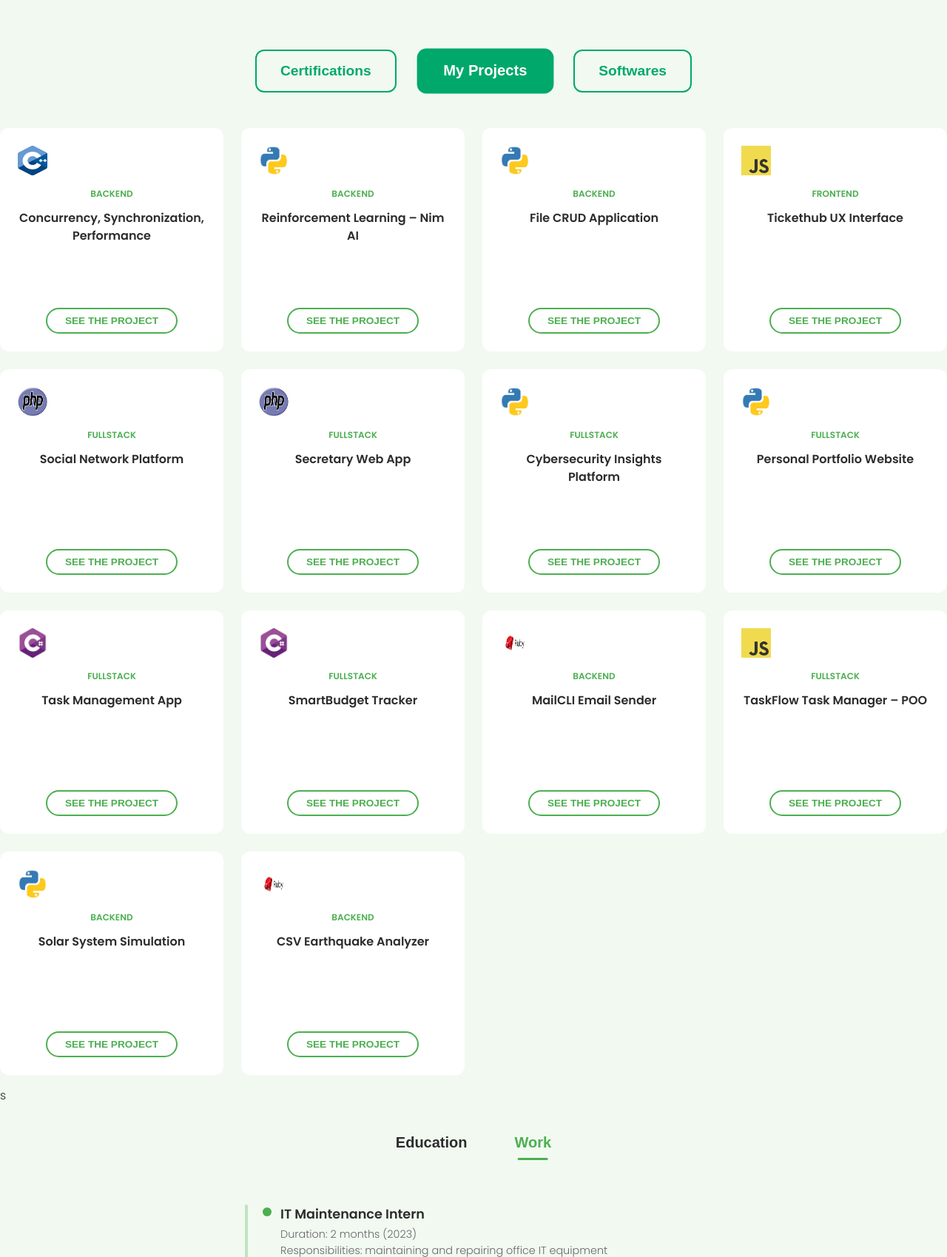
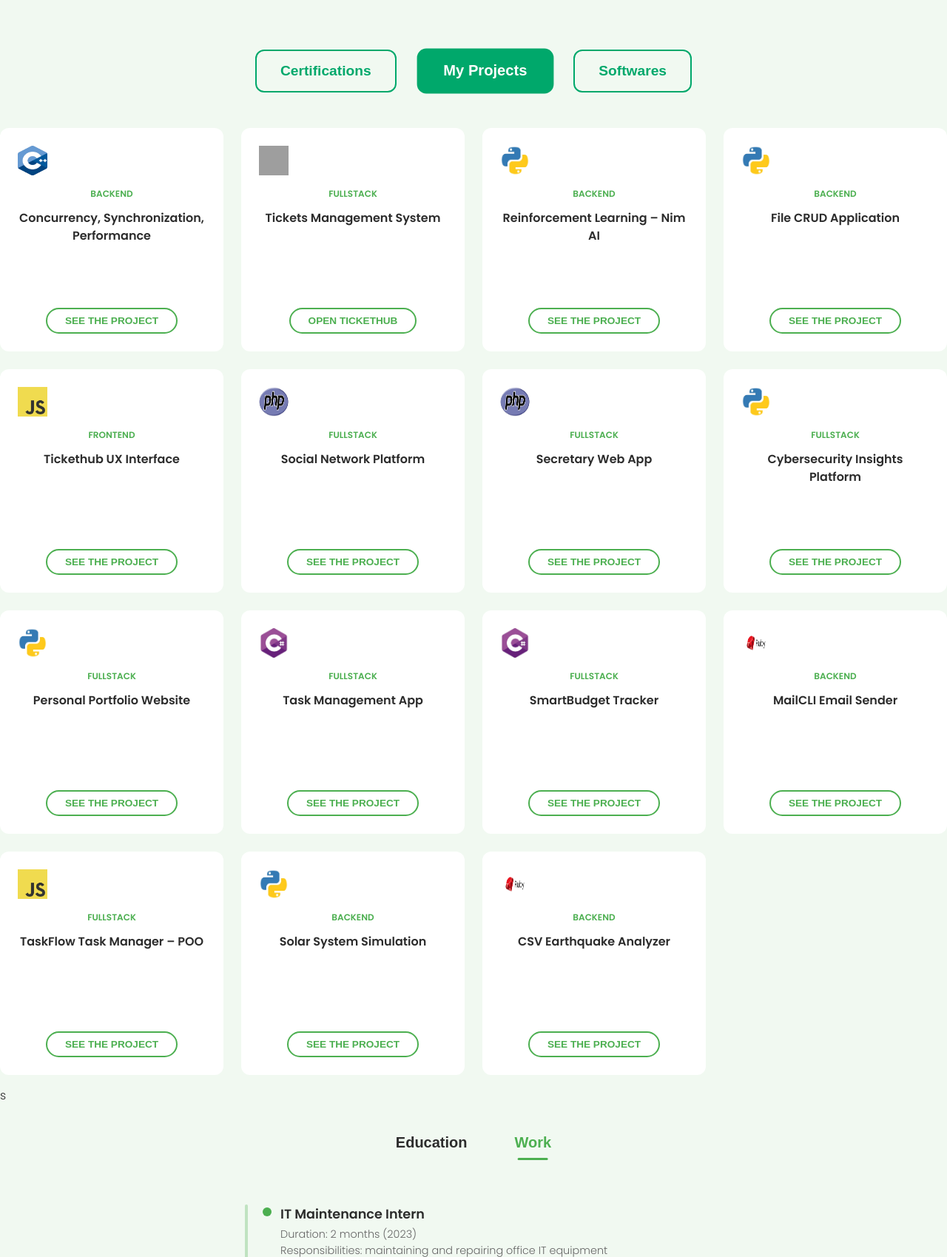
Before and after one commit to MESLIMOHAMEDM22005188/PortfolioMesli, a Django app: page / in a window 1280 px wide. Shown: the part 534-2233 px from the top of the page at 74% size. Run offline with Django 5.2, Linux system fonts and the light colour scheme; parts of the project's set-up code (start-up, migrations or seed data) failed here and were passed over; grey boxes are pictures that could not be loaded.

Commit message:
ajout d'url

```diff
--- a/monsite/portfolio/templates/accueil.html
+++ b/monsite/portfolio/templates/accueil.html
@@ -82,6 +82,16 @@
     <h3>Concurrency, Synchronization, Performance</h3>
     <a href="{% url 'portfolio:concurrency' %}"><button class="btn">See the project</button></a>
   </div>
+
+      <div class="project-card">
+  <img src="{% static 'assets/images/django.png' %}" alt="Django">
+  <span>FULLSTACK</span>
+  <h3>Tickets Management System</h3>
+  <a href="{% url 'tickets:login' %}">
+    <button class="btn">Open TicketHub</button>
+  </a>
+</div>
+
 
   <div class="project-card">
     <img src="{% static 'assets/images/python.png' %}" alt="Python">
```
